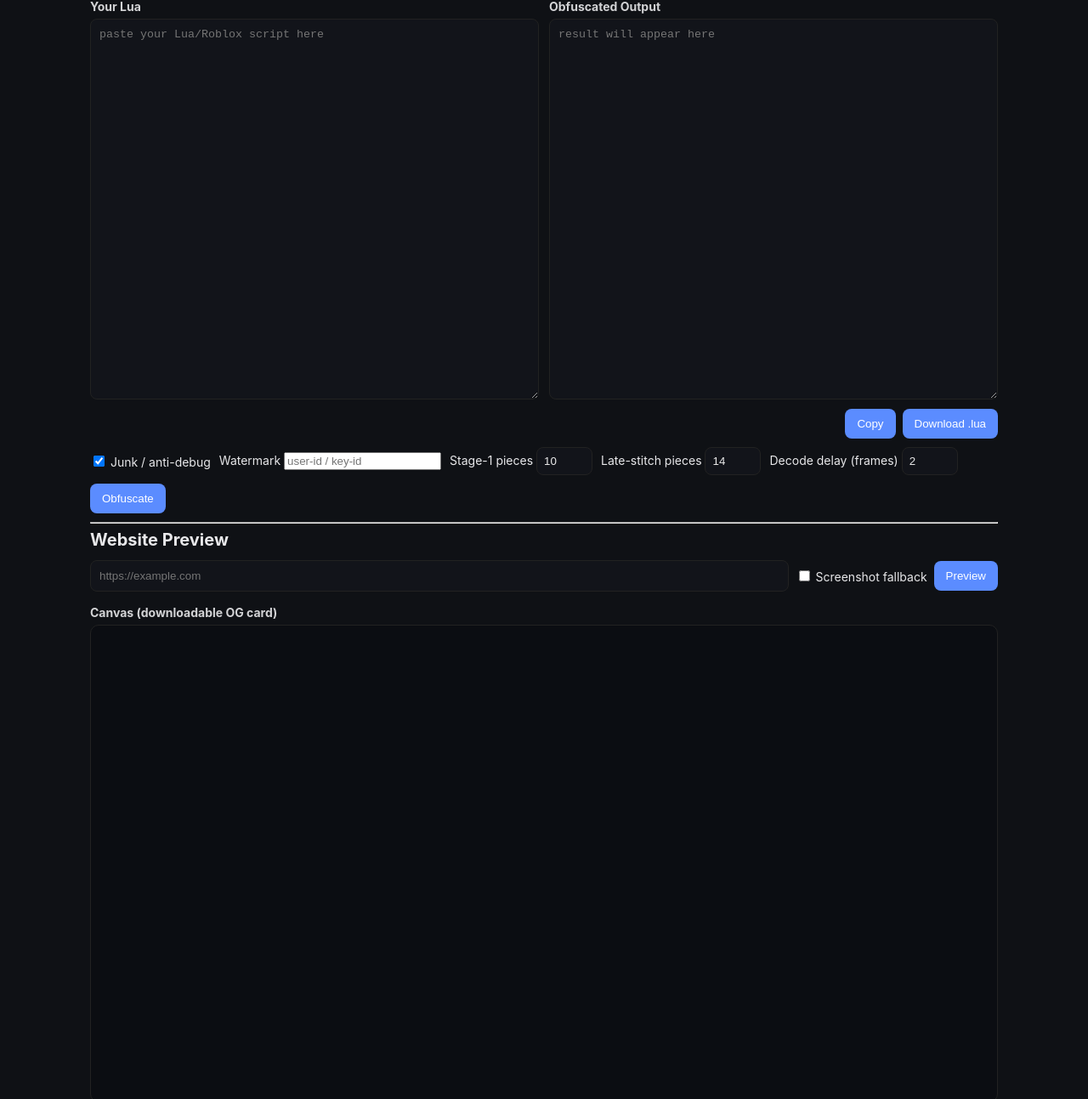
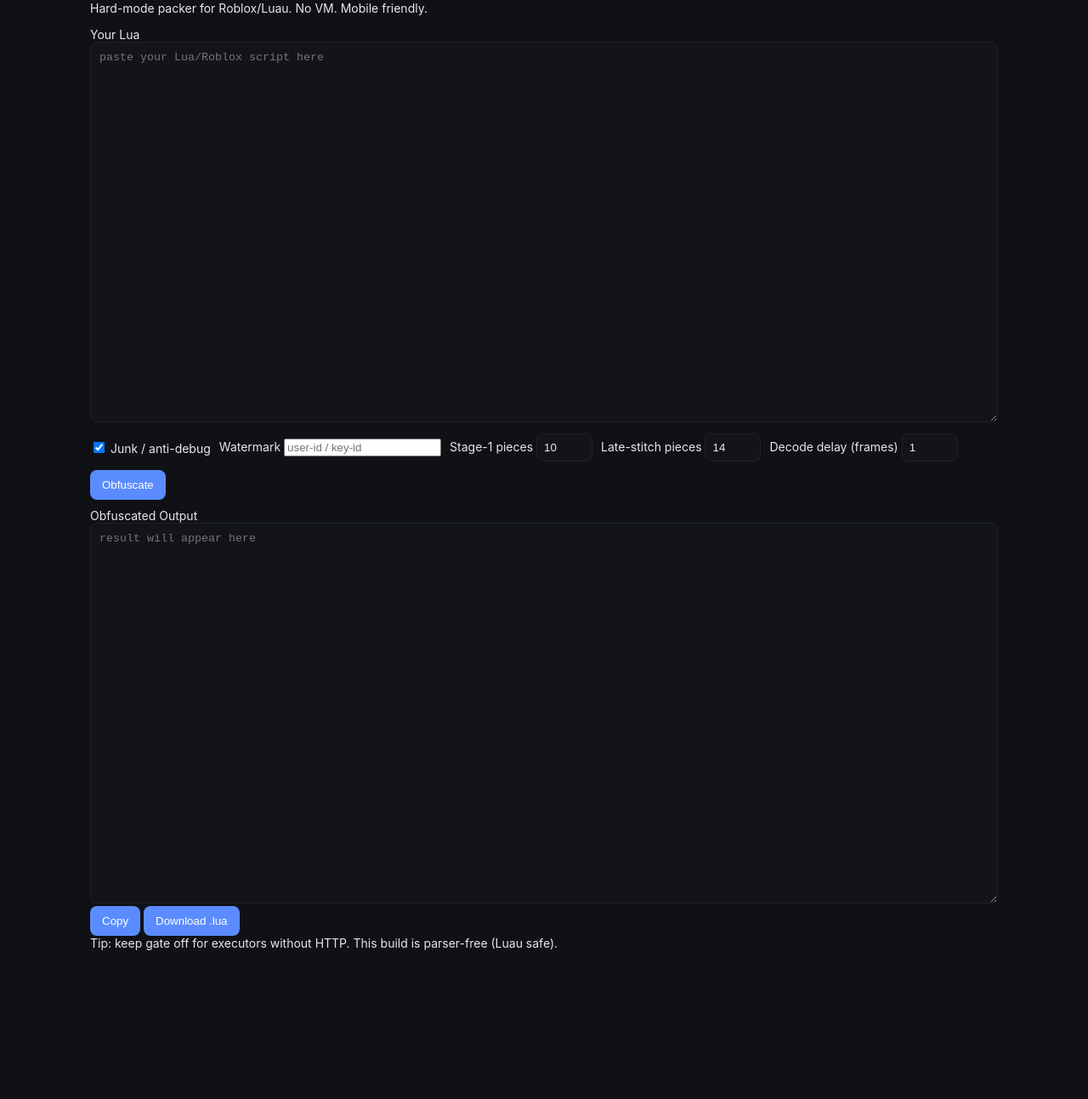
Before and after one commit to staticsenju/lua-obf, a website: page public/index.html in a window 1280 px wide. Shown: the part 61-1354 px from the top of the page at 85% size. After the commit the page ends 1203 px from the top, so only its background shows below. Drawn offline with Linux system fonts and the light colour scheme.

Commit message:
Update index.html

```diff
--- a/public/index.html
+++ b/public/index.html
@@ -1,62 +1,48 @@
 <!doctype html>
-<html>
+<html lang="en">
 <head>
   <meta charset="utf-8"/>
-  <title>Lua Obfuscator (hard mode) + Link Preview</title>
+  <meta name="viewport" content="width=device-width, initial-scale=1"/>
+  <title>Lua Obfuscator</title>
   <link rel="stylesheet" href="style.css"/>
 </head>
 <body>
   <main>
+    <header>
       <h1>Lua Obfuscator</h1>
+      <p class="sub">Hard-mode packer for Roblox/Luau. No VM. Mobile friendly.</p>
+    </header>
 
-    <div class="grid">
-      <section>
-        <h2>Your Lua</h2>
+    <section class="panel">
+      <label class="field">
+        <span>Your Lua</span>
         <textarea id="src" placeholder="paste your Lua/Roblox script here"></textarea>
-      </section>
-      <section>
-        <h2>Obfuscated Output</h2>
-        <textarea id="out" placeholder="result will appear here"></textarea>
-        <div class="right">
-          <button id="copy">Copy</button>
-          <button id="download">Download .lua</button>
-        </div>
-      </section>
-    </div>
+      </label>
 
       <div class="controls">
         <label><input type="checkbox" id="junk" checked> Junk / anti-debug</label>
         <label>Watermark <input id="wm" placeholder="user-id / key-id"></label>
         <label>Stage-1 pieces <input id="split" type="number" min="5" max="48" value="10"></label>
         <label>Late-stitch pieces <input id="late" type="number" min="6" max="64" value="14"></label>
-      <label>Decode delay (frames) <input id="delay" type="number" min="0" max="10" value="2"></label>
-      <button id="go">Obfuscate</button>
+        <label>Decode delay (frames) <input id="delay" type="number" min="0" max="10" value="1"></label>
+        <button id="go" class="primary">Obfuscate</button>
       </div>
+    </section>
 
-    <hr/>
+    <section class="panel">
+      <div class="row">
+        <label class="field">
+          <span>Obfuscated Output</span>
+          <textarea id="out" placeholder="result will appear here"></textarea>
+        </label>
+      </div>
+      <div class="actions">
+        <button id="copy">Copy</button>
+        <button id="download">Download .lua</button>
+      </div>
+    </section>
 
-    <h1>Website Preview</h1>
-    <div class="preview-bar">
-      <input id="url" placeholder="https://example.com">
-      <label><input type="checkbox" id="shot"> Screenshot fallback</label>
-      <button id="previewBtn">Preview</button>
-    </div>
-
-    <a id="cardLink" class="card hidden" target="_blank" rel="noreferrer">
-      <img id="cardImg" alt="">
-      <div class="card-body">
-        <div class="card-site">
-          <img id="cardIcon" class="icon" alt="">
-          <span id="cardSite"></span>
-        </div>
-        <div id="cardTitle" class="card-title"></div>
-        <div id="cardDesc" class="card-desc"></div>
-      </div>
-    </a>
-
-    <h2 style="margin-top:16px;">Canvas (downloadable OG card)</h2>
-    <canvas id="canvas" width="1200" height="630"></canvas>
-    <div class="right"><button id="savePng">Download PNG</button></div>
+    <footer>Tip: keep gate off for executors without HTTP. This build is parser-free (Luau safe).</footer>
   </main>
   <script src="main.js"></script>
 </body>
```
Lines whose indentation alone changed are shown as unchanged.
